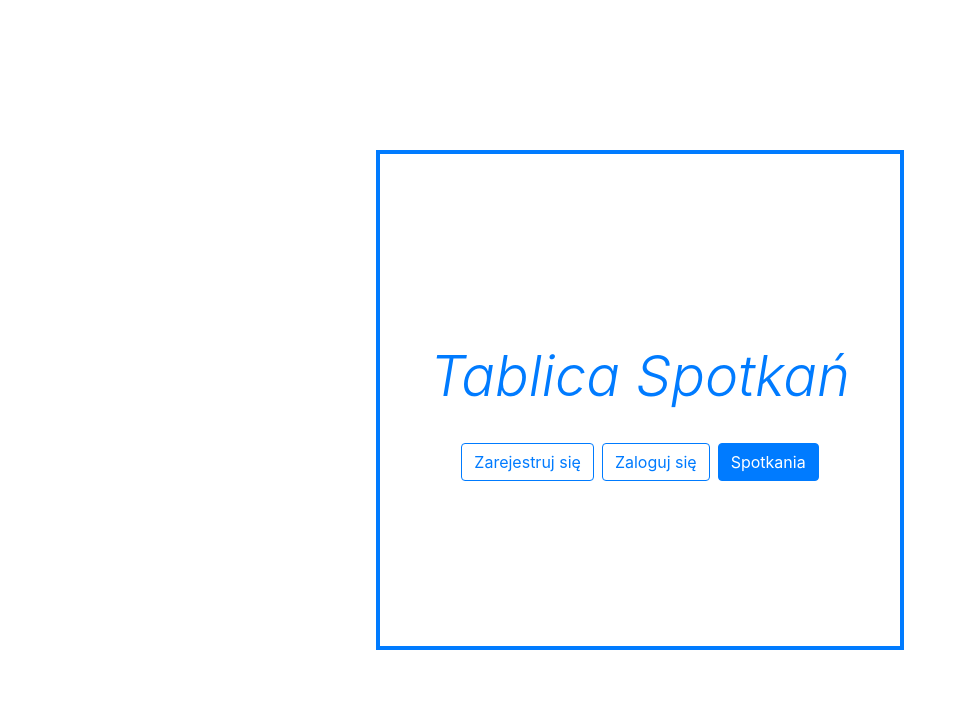
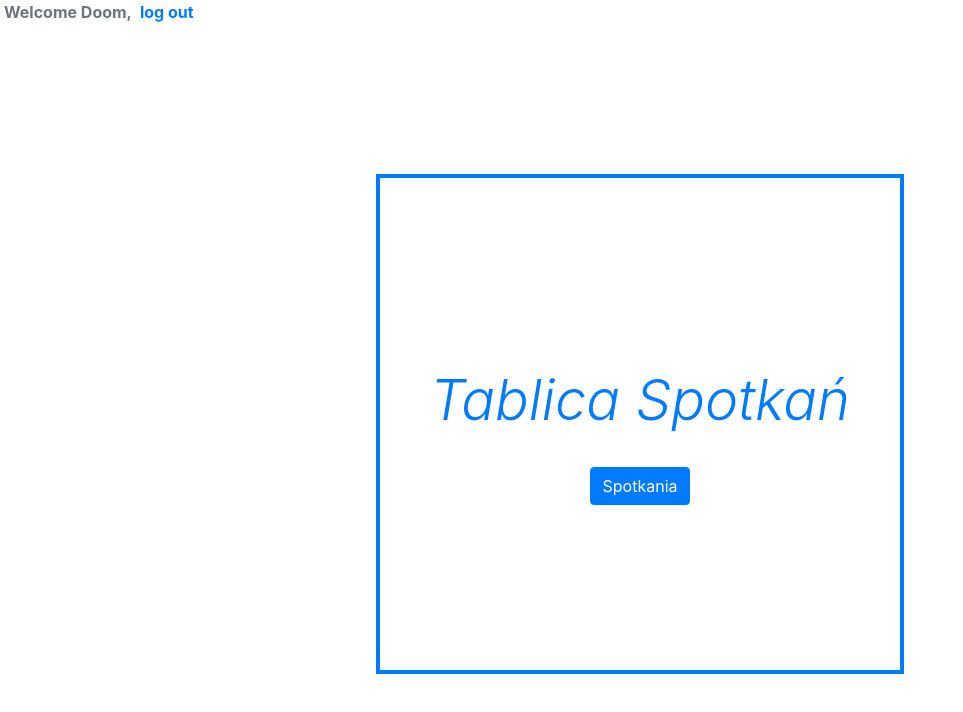
Before and after one commit to dominikacer/React-SPA-v10, a React (Create React App) app in the folder app/: page / in a window 1280 px wide. Shown: the top 712 px of the page, without its empty margins (0-963 px from the left). Built offline with nearby package versions, Linux system fonts and the light colour scheme.

Commit message:
Preparing components to create login panel

```diff
--- a/app/src/App.js
+++ b/app/src/App.js
@@ -5,13 +5,26 @@ import 'bootstrap/dist/css/bootstrap.css';
 import './index.css';
 
 // Import own components
+import Entry from './components/Entry';
 import Homepage from './components/Homepage';
 
+class App extends Component {
 
-class App extends Component {
+  constructor() {
+    super();
+    this.state = {
+      user: 'Doom'
+    }
+  }
+
   render() {
     return (
-        <Homepage />
+        <main>
+          {this.state.user &&
+            <Entry  user={this.state.user}/>
+          }
+          <Homepage  user={this.state.user}/>
+        </main>
     );
   }
 }
--- /dev/null
+++ b/app/src/components/Entry.js
@@ -0,0 +1,20 @@
+import React, { Component } from 'react';
+
+class Entry extends Component{
+    render(){
+        const { user } = this.props;
+
+        return (
+            <div>
+                <span className="text-secondary font-weight-bold pl-1 pr-1">
+                    Welcome {user},
+                </span>
+                <a href="/" className="text-primary font-weight-bold pl-1 pr-1">
+                    log out
+                </a>
+            </div>
+        )
+    }
+}
+
+export default Entry;
--- a/app/src/components/Homepage.js
+++ b/app/src/components/Homepage.js
@@ -1,6 +1,6 @@
 // Homepage Component, just login panel at this moment, in the future dtb & routing
 
-import React, {Component} from 'react';
+import React from 'react';
 
 import styled from 'styled-components';
 
@@ -24,8 +24,11 @@ const HomepageTitle = styled.h1`
     font-style: italic;
 `;
 
-class Homepage extends Component{
+class Homepage extends React.Component{
     render() {
+
+        const {user} = this.props;
+
         return(
             <div className="container text-center">
                 <div className="row justify-content-center">
@@ -36,15 +39,22 @@ class Homepage extends Component{
                             </HomepageTitle>
 
                             <div className="link-wrapper mt-4">
+
+                                {user == null && (
+                                    <span>
                                         <a href="/register" className="btn btn-outline-primary mr-2">
                                             Zarejestruj się
                                         </a>
                                         <a href="/login" className="btn btn-outline-primary mr-2">
                                             Zaloguj się
                                         </a>
+                                    </span>
+                                )}
+                                {user && (
                                     <a href="/meetings" className="btn btn-primary">
                                         Spotkania
                                     </a>
+                                )}
                             </div>
                         </StyledInner>
                     </FullViewportHeight>
```
Also changed, not shown: app/src/components/Nav.js (added). Lines whose indentation alone changed are shown as unchanged.
